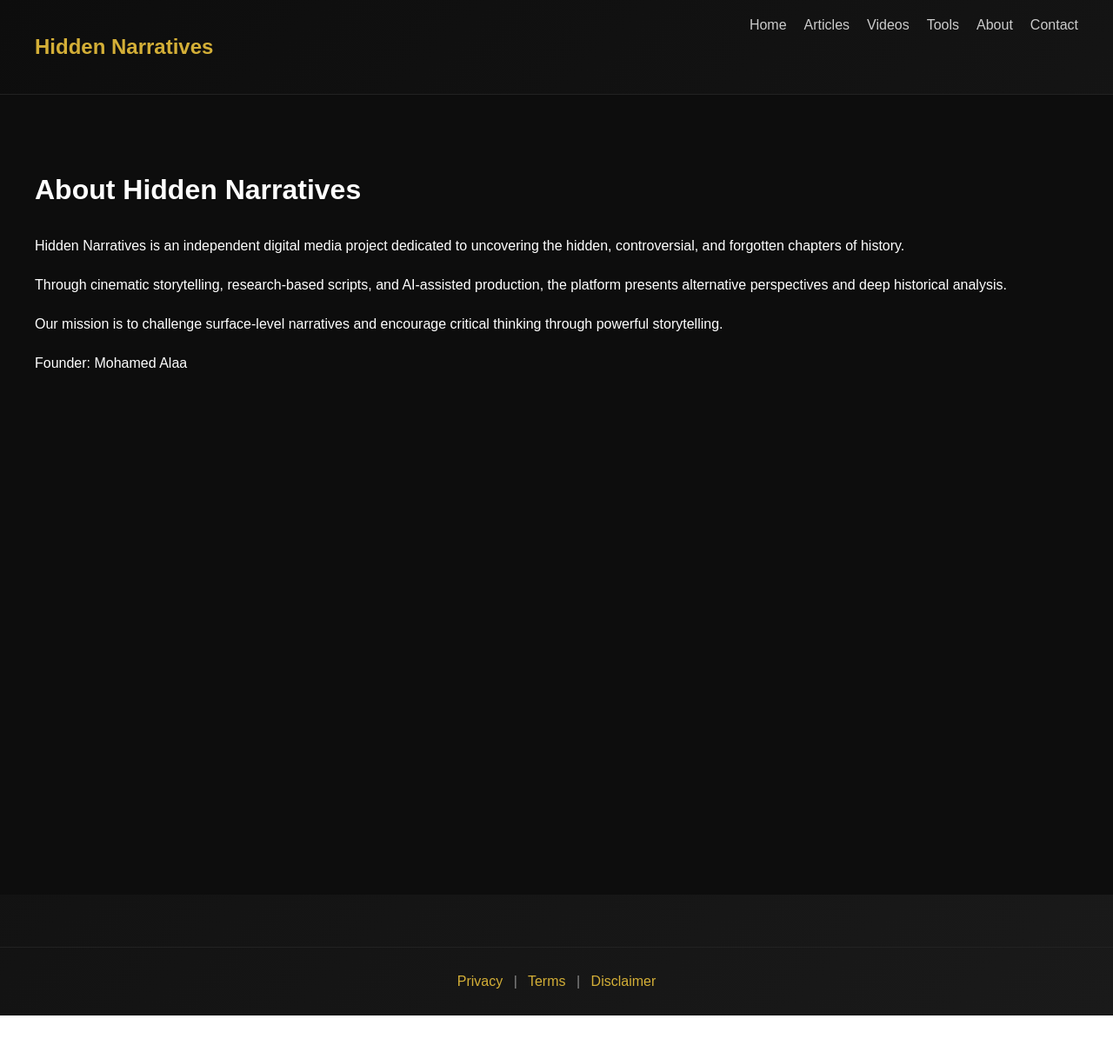
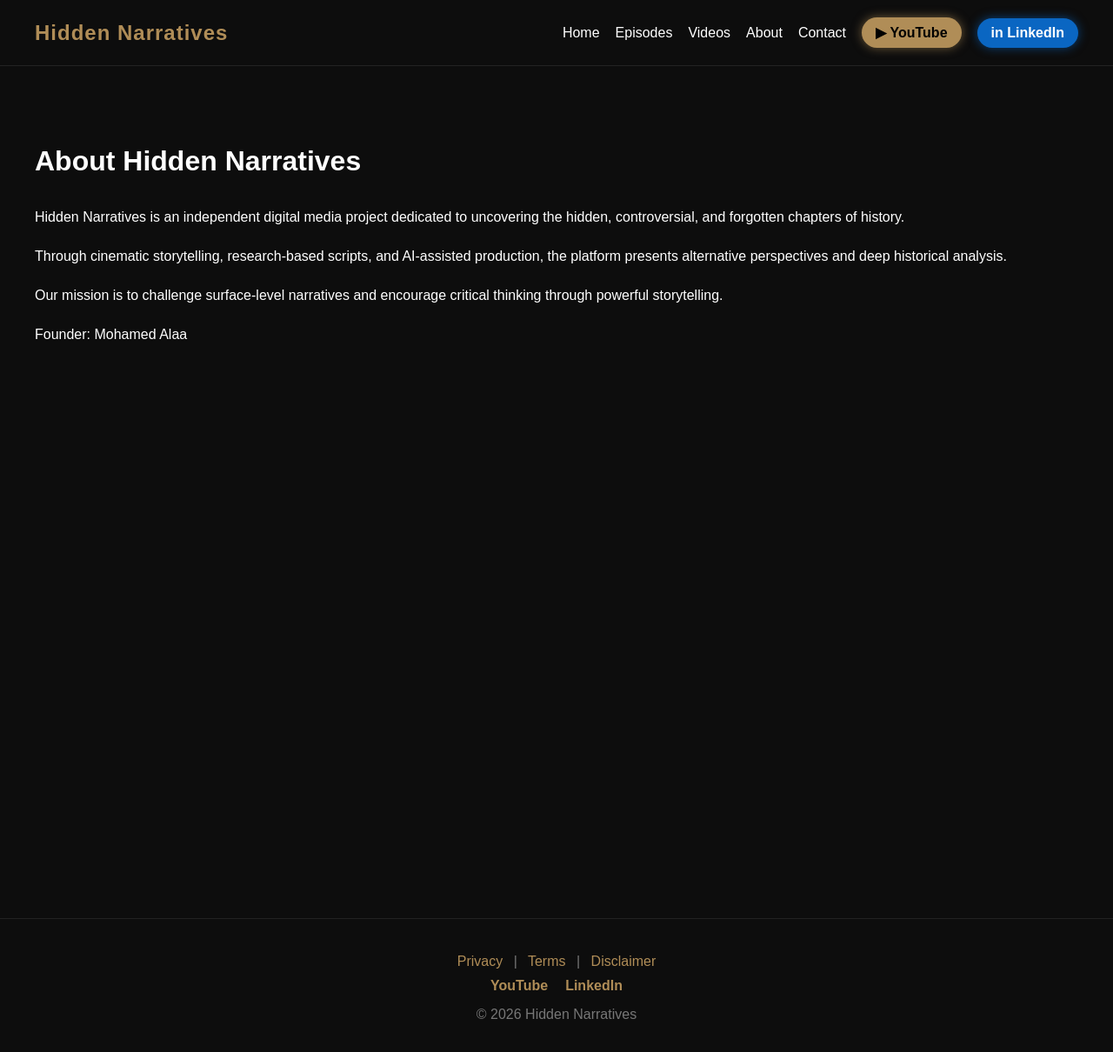
Before and after one commit to mohamedalaa7785-cpu/hidden-narratives, a Next.js app: page /about in a window 1280 px wide. Shown: the top 1210 px of the page at 87% size. Before the commit the page ends 1168 px from the top, so only its background shows below. Built offline with nearby package versions, Linux system fonts and the light colour scheme.

Commit message:
Update layout.tsx

```diff
--- a/app/layout.tsx
+++ b/app/layout.tsx
@@ -4,7 +4,7 @@ import Link from "next/link"
 
 export const metadata: Metadata = {
   title: "Hidden Narratives",
-  description: "Deep historical investigations and untold narratives."
+  description: "Dark historical documentaries and mysterious stories."
 }
 
 export default function RootLayout({
@@ -15,68 +15,158 @@ export default function RootLayout({
   return (
     <html lang="en">
       <head>
+        {/* Organization Schema */}
         <script
           type="application/ld+json"
           dangerouslySetInnerHTML={{
-            __html: JSON.stringify({
+            __html: `{
               "@context": "https://schema.org",
               "@type": "Organization",
-              name: "Hidden Narratives",
-              url: "https://YOUR_DOMAIN",
-            })
+              "name": "Hidden Narratives",
+              "url": "https://mohamedalaa7785-cpu-hidden-narratives-qobpb4e5w-hamo-projects.vercel.app/",
+              "sameAs": [
+                "https://www.youtube.com/channel/UCIq_kU6XE1WuEmQXKaGF6ow",
+                "https://www.linkedin.com/in/muhammed-alaa-0169b3385"
+              ]
+            }`
           }}
         />
       </head>
 
-      <body style={{
-        margin: 0,
-        background: "linear-gradient(135deg,#0d0d0d,#1a1a1a)",
-        color: "white",
-        fontFamily: "Arial, sans-serif"
-      }}>
-        <header style={{
-          padding: "20px 40px",
-          borderBottom: "1px solid #222",
-          display: "flex",
-          justifyContent: "space-between"
-        }}>
-          <h2 style={{ color: "#d4af37" }}>Hidden Narratives</h2>
+      <body style={bodyStyle}>
+        <header style={headerStyle}>
+          <h2 style={logoStyle}>Hidden Narratives</h2>
 
-          <nav style={{ display: "flex", gap: "20px" }}>
-            <Link href="/" style={link}>Home</Link>
-            <Link href="/episodes" style={link}>Articles</Link>
-            <Link href="/videos" style={link}>Videos</Link>
-            <Link href="/tools" style={link}>Tools</Link>
-            <Link href="/about" style={link}>About</Link>
-            <Link href="/contact" style={link}>Contact</Link>
+          <nav style={navStyle}>
+            <Link href="/" style={navLink}>Home</Link>
+            <Link href="/episodes" style={navLink}>Episodes</Link>
+            <Link href="/videos" style={navLink}>Videos</Link>
+            <Link href="/about" style={navLink}>About</Link>
+            <Link href="/contact" style={navLink}>Contact</Link>
+
+            {/* YouTube Button */}
+            <a
+              href="https://www.youtube.com/channel/UCIq_kU6XE1WuEmQXKaGF6ow"
+              target="_blank"
+              rel="noopener noreferrer"
+              style={youtubeBtn}
+            >
+              ▶ YouTube
+            </a>
+
+            {/* LinkedIn Button */}
+            <a
+              href="https://www.linkedin.com/in/muhammed-alaa-0169b3385"
+              target="_blank"
+              rel="noopener noreferrer"
+              style={linkedinBtn}
+            >
+              in LinkedIn
+            </a>
           </nav>
         </header>
 
         {children}
 
-        <footer style={{
-          padding: "30px",
-          textAlign: "center",
-          borderTop: "1px solid #222",
-          marginTop: "60px",
-          color: "#888"
-        }}>
-          <Link href="/privacy" style={footerLink}>Privacy</Link> |
-          <Link href="/terms" style={footerLink}> Terms</Link> |
-          <Link href="/disclaimer" style={footerLink}> Disclaimer</Link>
+        <footer style={footerStyle}>
+          <div style={{ marginBottom: "10px" }}>
+            <Link href="/privacy" style={footerLink}>Privacy</Link> |
+            <Link href="/terms" style={footerLink}> Terms</Link> |
+            <Link href="/disclaimer" style={footerLink}> Disclaimer</Link>
+          </div>
+
+          <div style={{ marginBottom: "15px" }}>
+            <a href="https://www.youtube.com/channel/UCIq_kU6XE1WuEmQXKaGF6ow" target="_blank" style={footerSocial}>
+              YouTube
+            </a>
+            <a href="https://www.linkedin.com/in/muhammed-alaa-0169b3385" target="_blank" style={footerSocial}>
+              LinkedIn
+            </a>
+          </div>
+
+          © {new Date().getFullYear()} Hidden Narratives
         </footer>
       </body>
     </html>
   )
 }
 
-const link = {
-  color: "#ccc",
-  textDecoration: "none"
+/* ================= STYLES ================= */
+
+const bodyStyle = {
+  margin: 0,
+  background: "#0d0d0d",
+  color: "white",
+  fontFamily: "Arial, sans-serif"
+}
+
+const headerStyle = {
+  padding: "20px 40px",
+  display: "flex",
+  justifyContent: "space-between",
+  alignItems: "center",
+  borderBottom: "1px solid #222",
+  flexWrap: "wrap"
+}
+
+const logoStyle = {
+  margin: 0,
+  color: "#b08d57",
+  letterSpacing: "1px"
+}
+
+const navStyle = {
+  display: "flex",
+  gap: "18px",
+  alignItems: "center",
+  flexWrap: "wrap"
+}
+
+const navLink = {
+  color: "white",
+  textDecoration: "none",
+  fontWeight: "500"
+}
+
+const youtubeBtn = {
+  padding: "8px 16px",
+  background: "#b08d57",
+  color: "#000",
+  borderRadius: "25px",
+  textDecoration: "none",
+  fontWeight: "bold",
+  boxShadow: "0 0 12px rgba(176,141,87,0.6)",
+  transition: "0.3s"
+}
+
+const linkedinBtn = {
+  padding: "8px 16px",
+  background: "#0A66C2",
+  color: "#fff",
+  borderRadius: "25px",
+  textDecoration: "none",
+  fontWeight: "bold",
+  boxShadow: "0 0 12px rgba(10,102,194,0.6)",
+  transition: "0.3s"
+}
+
+const footerStyle = {
+  padding: "40px",
+  textAlign: "center",
+  borderTop: "1px solid #222",
+  marginTop: "60px",
+  color: "#777"
 }
 
 const footerLink = {
-  color: "#d4af37",
+  color: "#b08d57",
   textDecoration: "none",
   margin: "0 8px"
-      }
+}
+
+const footerSocial = {
+  margin: "0 10px",
+  color: "#b08d57",
+  textDecoration: "none",
+  fontWeight: "bold"
+    }
```
